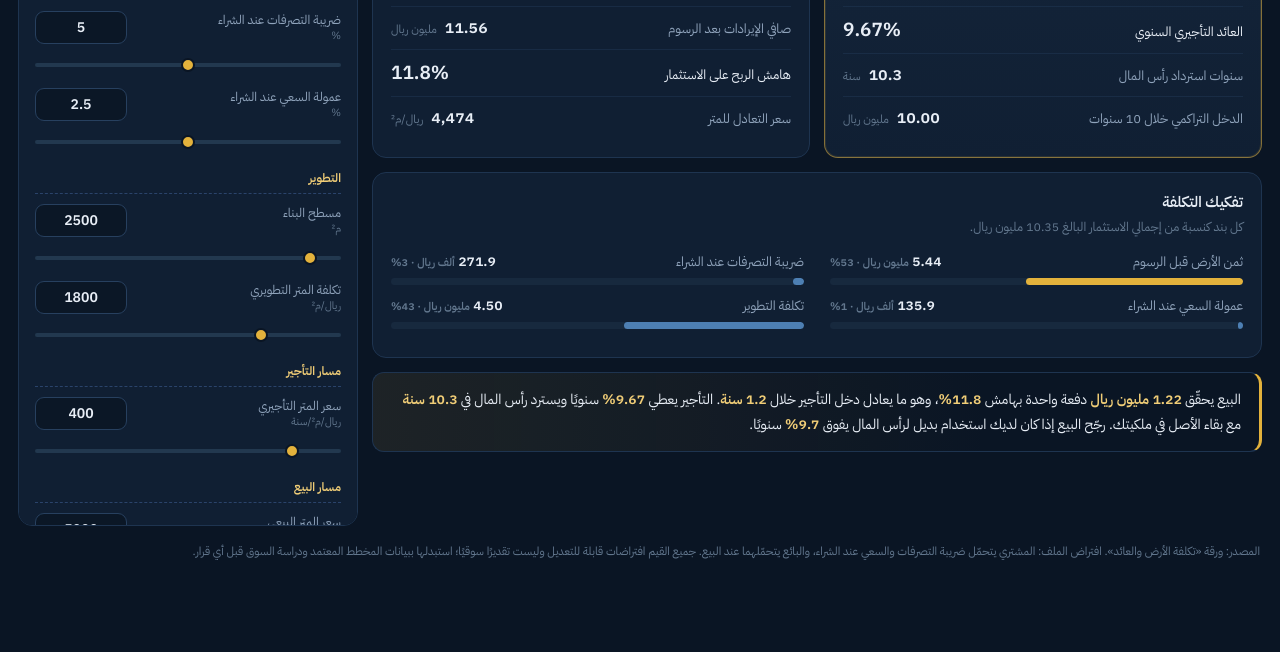
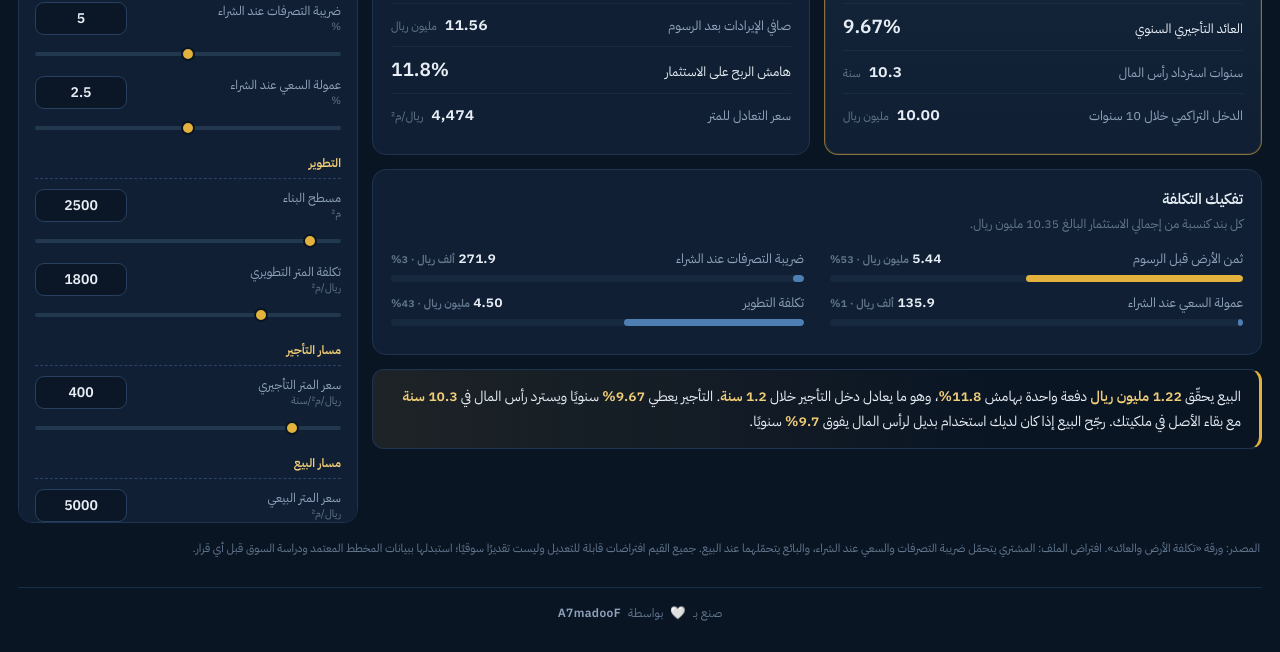
Before and after one commit to A7madooF/RE-Decision-Making-DashBoard, a plain HTML site: page index.html in a window 1280 px wide. Shown: the part 455-1107 px from the top of the page. Before the commit the page ends 1067 px from the top, so only its background shows below. Drawn offline with Linux system fonts and the light colour scheme.

Commit message:
Add signature section with heart animation
Added a signature section with creator information and a heart animation.

```diff
--- a/index.html
+++ b/index.html
@@ -1,3 +1,4 @@
+<!doctype html><html><head><meta charset=utf8><meta name=viewport content="width=device-width,initial-scale=1,viewport-fit=cover"><style>:root{color-scheme:light;box-sizing:border-box;padding-top:env(safe-area-inset-top,0px);padding-bottom:env(safe-area-inset-bottom,0px)}html{scroll-padding-top:env(safe-area-inset-top,0px)}body{margin:0;padding:0;font:14px -apple-system,BlinkMacSystemFont,sans-serif;background:#fff;color:#000}img{max-width:100%}[hidden]:not([hidden=until-found i]){display:none!important}</style></head><body>
 <!DOCTYPE html>
 <html lang="ar" dir="rtl">
 <head>
@@ -160,7 +161,27 @@ input[type=range]::-moz-range-thumb{
 .insight b{color:var(--gold-soft);font-weight:600}
 .insight .g{color:var(--green)}
 .insight .r{color:var(--red)}
-.foot{color:var(--ink-faint);font-size:11.5px;line-height:1.85;padding:4px 2px 20px}
+.foot{color:var(--ink-faint);font-size:11.5px;line-height:1.85;padding:4px 2px 16px}
+
+.signature{
+  display:flex;align-items:center;justify-content:center;gap:7px;flex-wrap:wrap;
+  margin:0;padding:16px 12px calc(26px + env(safe-area-inset-bottom,0px));
+  border-top:1px solid rgba(30,52,80,.75);
+  color:var(--ink-faint);font-size:12px;letter-spacing:.2px;text-align:center;
+}
+.signature .heart{
+  display:inline-block;font-size:12.5px;line-height:1;
+  animation:beat 1.9s ease-in-out infinite;transform-origin:center;
+}
+.signature .by{color:var(--ink-dim);font-weight:600;letter-spacing:.4px}
+@keyframes beat{
+  0%,100%{transform:scale(1)}
+  12%{transform:scale(1.22)}
+  24%{transform:scale(1)}
+  36%{transform:scale(1.12)}
+  48%{transform:scale(1)}
+}
+@media (prefers-reduced-motion:reduce){.signature .heart{animation:none}}
 
 @media (max-width:1040px){
   .grid{grid-template-columns:1fr}
@@ -207,6 +228,13 @@ input[type=range]::-moz-range-thumb{
   </div>
 
   <p class="foot" id="foot"></p>
+
+  <p class="signature">
+    <span>صنع بـ</span>
+    <span class="heart" aria-label="حب" role="img">🤍</span>
+    <span>بواسطة</span>
+    <span class="by" dir="ltr">A7madooF</span>
+  </p>
 </div>
 
 <script>
@@ -703,3 +731,5 @@ buildTabs(); buildControls(); wireControls(); render();
 </script>
 </body>
 </html>
+
+</body></html>
```
